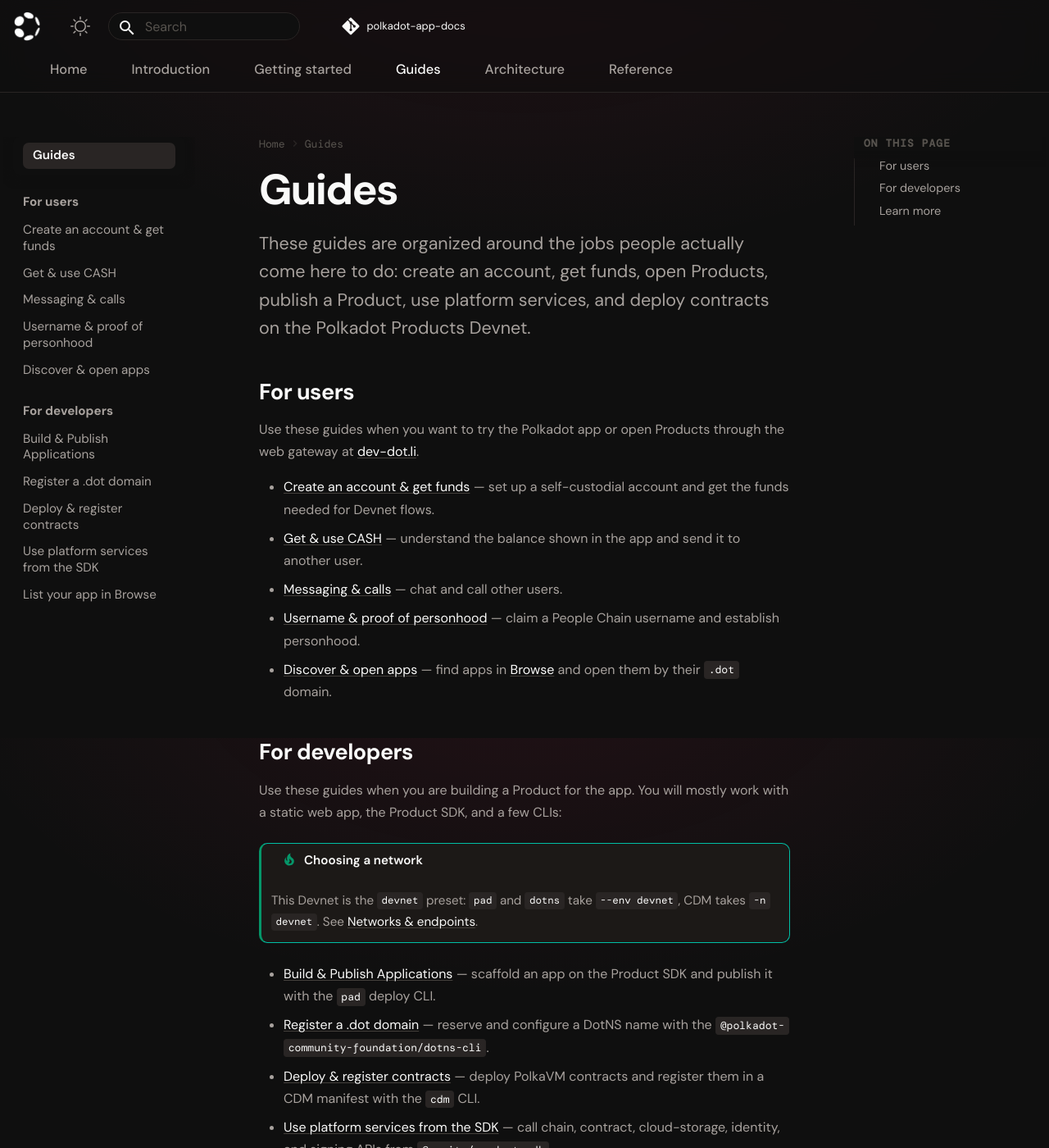
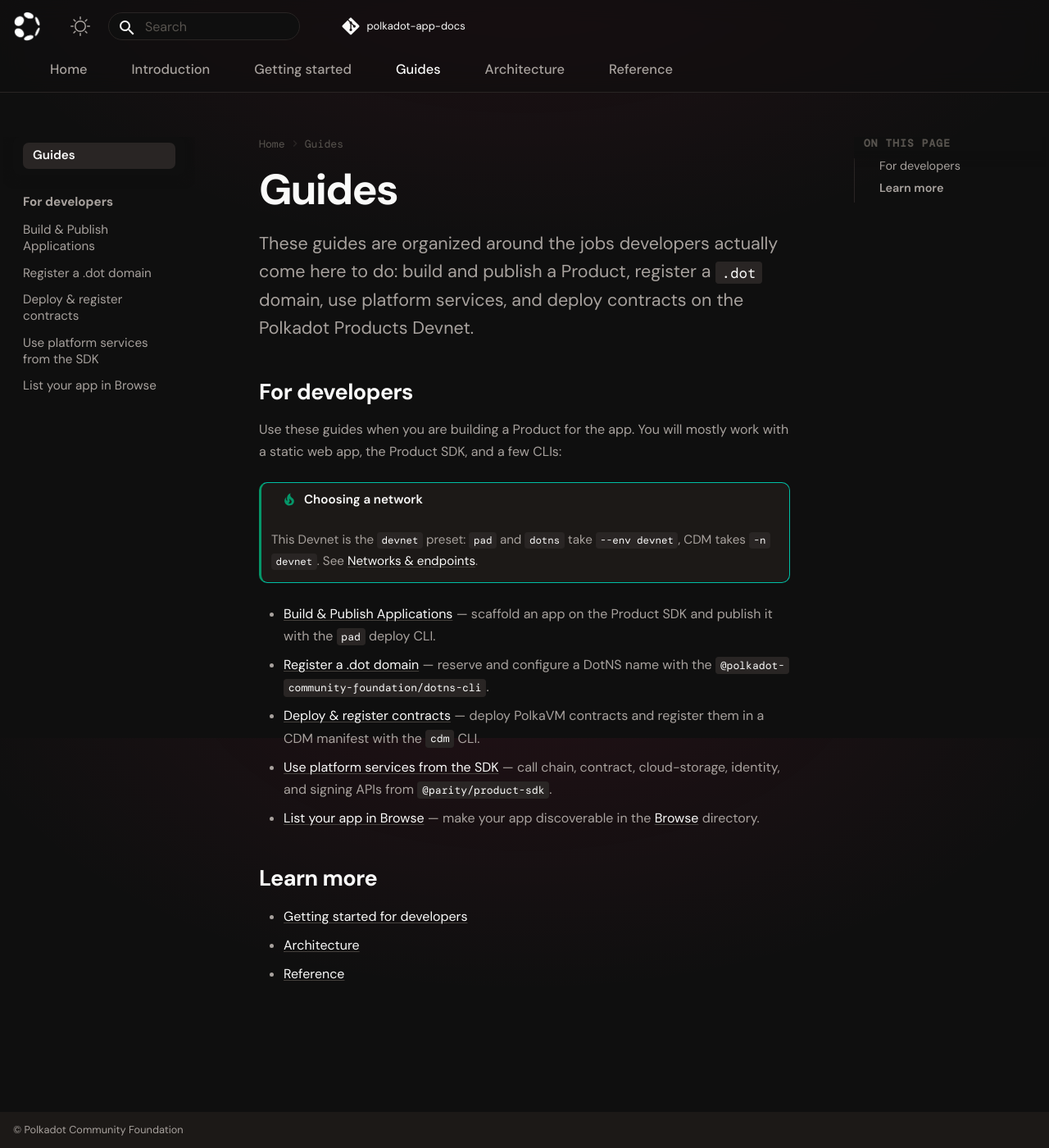
Before and after one commit to Polkadot-Community-Foundation/polkadot-app-docs, an MkDocs documentation site: the page built from docs/guides/index.md, in a window 1280 px wide and 1400 px high. Shown: the whole window at 82% size. Built offline with MkDocs 1.6.1 and Material for MkDocs 9.7.7, drawn with Linux system fonts in a browser that asks for light colours; comment, search, counter and statistics services are not loaded.

Commit message:
docs: hide "for users" onboarding for now (developer-first)
- Getting started nav resolves straight to the developer page
- Home "Choose your path": For users card greyed out + "Coming soon", not clickable
- Guides: drop the For users subsection; landing page + popular-guides list are dev-only
- User pages still build (reachable by direct URL), just out of the nav

```diff
--- a/docs/guides/index.md
+++ b/docs/guides/index.md
@@ -1,23 +1,8 @@
 # Guides
 
-These guides are organized around the jobs people actually come here to do:
-create an account, get funds, open Products, publish a Product, use platform
-services, and deploy contracts on the Polkadot Products Devnet.
-
-## For users
-
-Use these guides when you want to try the Polkadot app or open Products through
-the web gateway at [dev-dot.li](https://dev-dot.li).
-
-- [Create an account & get funds](create-account.md) — set up a self-custodial
-  account and get the funds needed for Devnet flows.
-- [Get & use CASH](get-and-use-cash.md) — understand the balance shown in the
-  app and send it to another user.
-- [Messaging & calls](messaging-and-calls.md) — chat and call other users.
-- [Username & proof of personhood](username-and-personhood.md) — claim a
-  People Chain username and establish personhood.
-- [Discover & open apps](discover-and-open-apps.md) — find apps in
-  [Browse](https://browse.dev-dot.li) and open them by their `.dot` domain.
+These guides are organized around the jobs developers actually come here to do:
+build and publish a Product, register a `.dot` domain, use platform services,
+and deploy contracts on the Polkadot Products Devnet.
 
 ## For developers
 
--- a/material-overrides/assets/stylesheets/theme.css
+++ b/material-overrides/assets/stylesheets/theme.css
@@ -967,6 +967,24 @@
   transform: translateY(-2px);
 }
 
+/* "Coming soon" card: greyed out, not a link, no hover affordance. */
+.md-typeset .intro-cta__card--disabled {
+  --cta: var(--color-text-tertiary);
+  cursor: not-allowed;
+  opacity: 0.5;
+  filter: grayscale(1);
+}
+
+.md-typeset .intro-cta__card--disabled:hover {
+  border-color: var(--color-border);
+  transform: none;
+}
+
+.md-typeset .intro-cta__card--disabled .intro-cta__go {
+  font-style: italic;
+  font-weight: 500;
+}
+
 .intro-cta__top {
   display: flex;
   align-items: center;
--- a/mkdocs.yml
+++ b/mkdocs.yml
@@ -110,17 +110,13 @@
 nav:
   - Home: index.md
   - Introduction: introduction.md
-  - Getting started:
-      - For users: getting-started/users.md
-      - For developers: getting-started/developers.md
+  # "For users" onboarding is hidden for now — Getting started resolves straight
+  # to the developer page. The user pages still build (reachable by direct URL)
+  # but are intentionally out of the nav; restore the section to bring them back.
+  - Getting started: getting-started/developers.md
   - Guides:
       - guides/index.md
-      - For users:
-          - Create an account & get funds: guides/create-account.md
-          - Get & use CASH: guides/get-and-use-cash.md
-          - Messaging & calls: guides/messaging-and-calls.md
-          - Username & proof of personhood: guides/username-and-personhood.md
-          - Discover & open apps: guides/discover-and-open-apps.md
+      # "For users" guides hidden for now (see Getting started note above).
       - For developers:
           - Build & Publish Applications: guides/build-and-publish.md
           - Register a .dot domain: guides/register-a-dot-name.md
```
Also changed, not shown: docs/index.md (+5 -6 lines).
